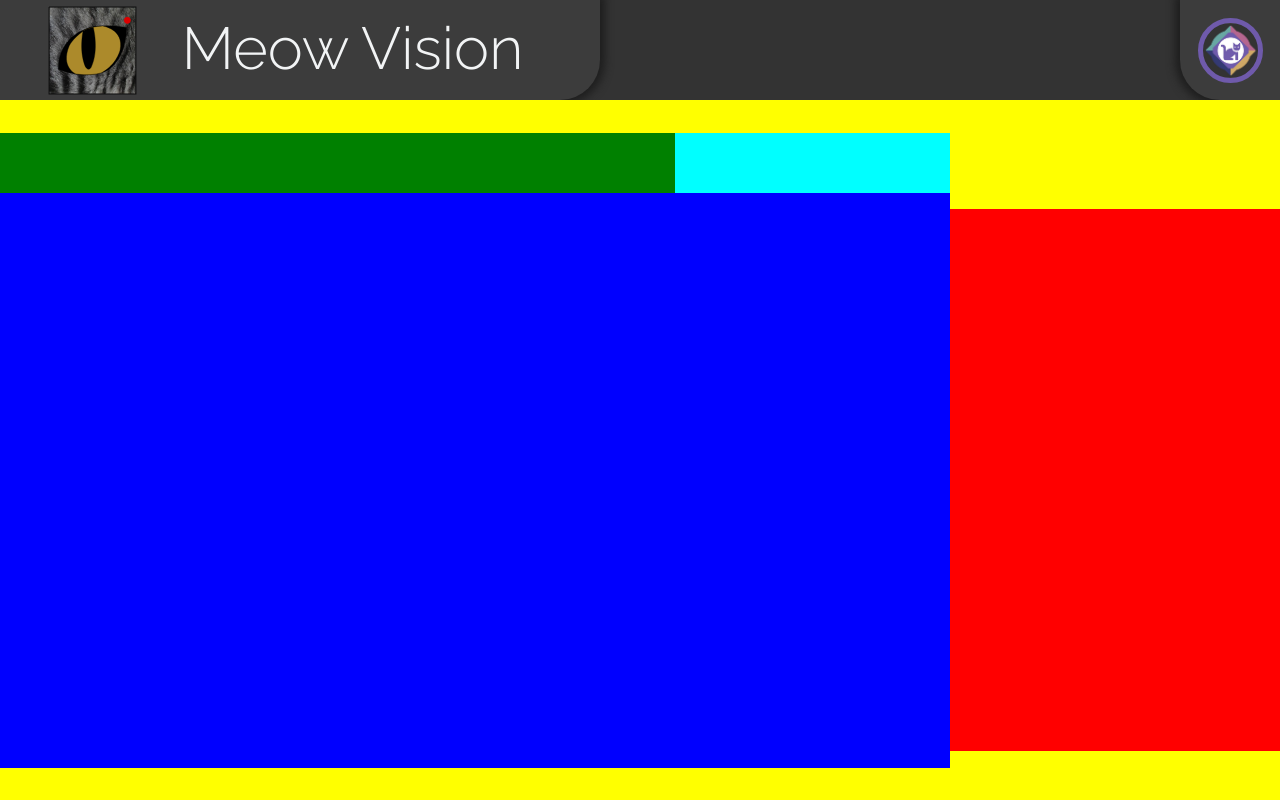
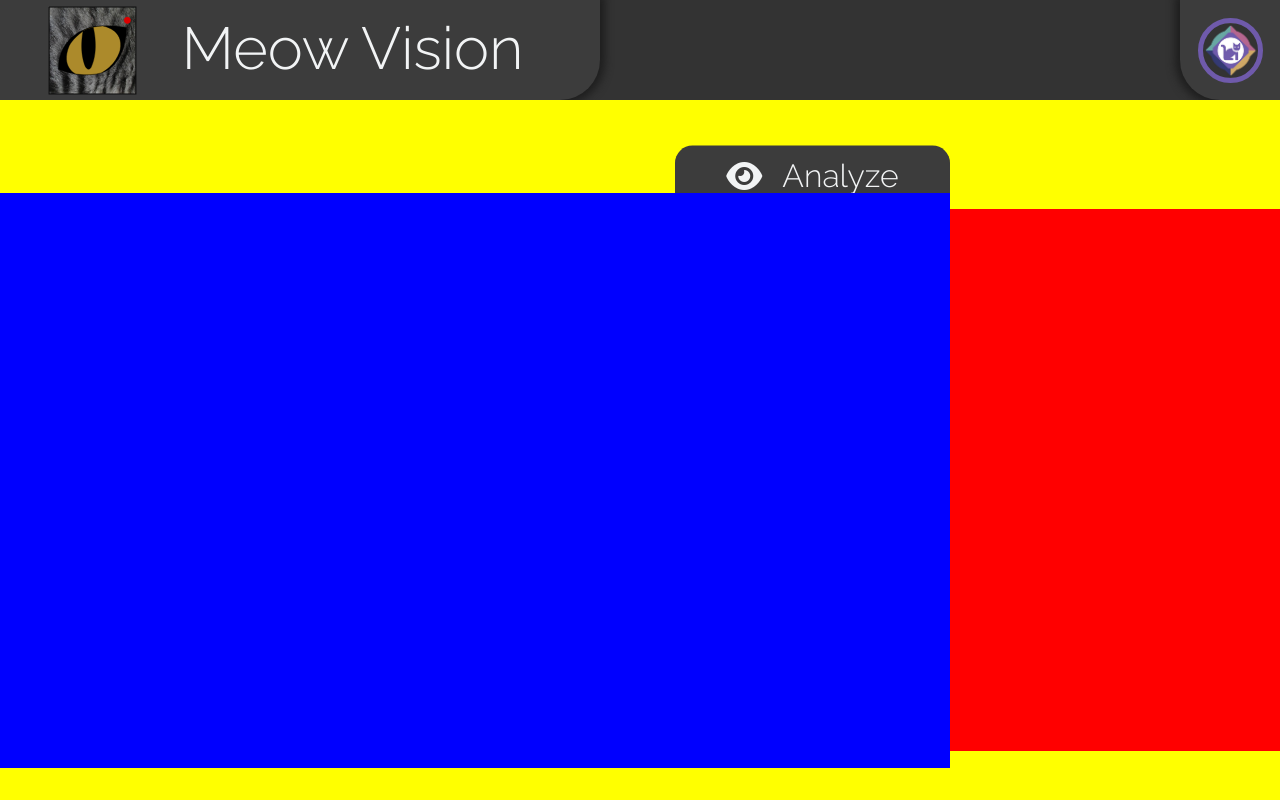
Before and after one commit to MingLongSu/MeowVision, a React (Create React App) app in the folder client/my-app/: page / in a window 1280 px wide. Built offline with nearby package versions, Linux system fonts and the light colour scheme.

Commit message:
Styled the analyze button and added animations.

```diff
--- a/client/my-app/public/index.html
+++ b/client/my-app/public/index.html
@@ -9,6 +9,7 @@
       name="description"
       content="Web site created using create-react-app"
     />
+    <script src="https://kit.fontawesome.com/7b44dcd315.js" crossorigin="anonymous"></script>
     <link rel="apple-touch-icon" href="%PUBLIC_URL%/logo192.png" />
     <!--
       manifest.json provides metadata used when your web app is installed on a
--- a/client/my-app/src/components/AppInterface/AnalyzeButton/AnalyzeButton.tsx
+++ b/client/my-app/src/components/AppInterface/AnalyzeButton/AnalyzeButton.tsx
@@ -6,8 +6,11 @@ const AnalyzeButton: React.FC = () => {
   return (
       <div className="AnalyzeButton">
           <div className="AnalyzeButton__analyze-button-container">
-              <div className="analyze-button-container__button">
-
+              <div className="analyze-button-container__analyze-button">
+                <i className="fas fa-eye analyze-svg-container__analyze-svg"></i>
+                <span className="analyze-button__analyze-title">
+                    Analyze
+                </span>
               </div>
           </div>
       </div>
--- a/client/my-app/src/components/AppInterface/AnalyzeButton/analyzebutton.css
+++ b/client/my-app/src/components/AppInterface/AnalyzeButton/analyzebutton.css
@@ -1,23 +1,59 @@
 .AnalyzeButton {
     width: 100%;
     height: 65px;
-
-    background: pink;
 }
 
 .AnalyzeButton__analyze-button-container {
     width: 950px;
     height: 100%;
-
-    background-color: green;
 }
 
-.analyze-button-container__button {
+.analyze-button-container__analyze-button {
+    cursor: pointer;
+
     margin-left: auto;
     margin-top: auto;
 
     width: 275px;
     height: 60px;
 
-    background-color: cyan;
+    font-size: 2rem;
+    color: var(--dark-theme-colour-5);
+    background-color: var(--dark-theme-colour-1);
+    border-radius: 17.5px 17.5px 0 0;
+
+    display: flex;
+    flex-direction: row;
+    align-items: center;
+    justify-content: center;
+
+    transform: translateY(12.5px);
+
+    transition: 250ms ease-in-out;
 }
+
+.analyze-button-container__analyze-button:hover {
+    color: var(--purple);
+
+    transform: translateY(0);
+}
+
+/**
+    SVG
+**/
+
+.analyze-svg-container__analyze-svg {
+    margin: auto;
+    margin-right: 20px;
+}
+
+/**
+    SVG
+**/
+
+.analyze-button__analyze-title {
+    user-select: none;
+
+    margin: auto;
+    margin-left: 0;
+}
```
